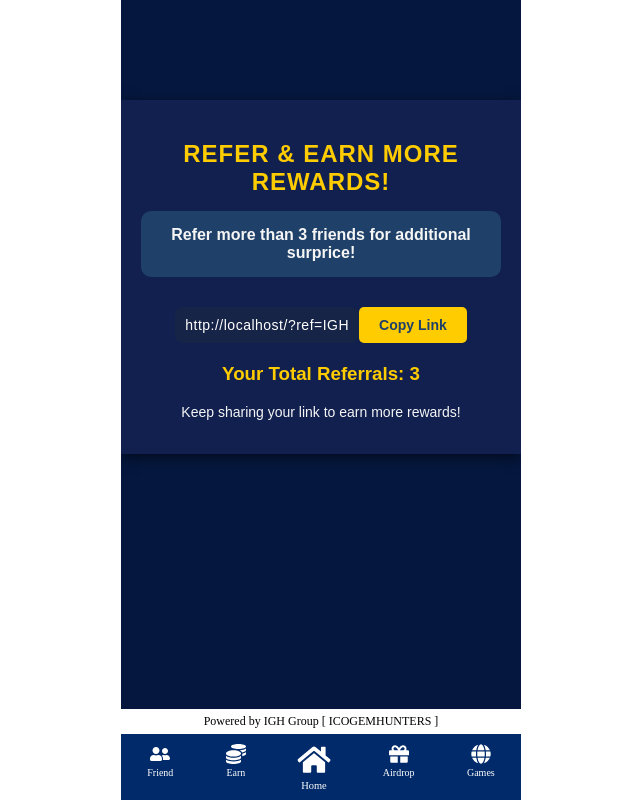
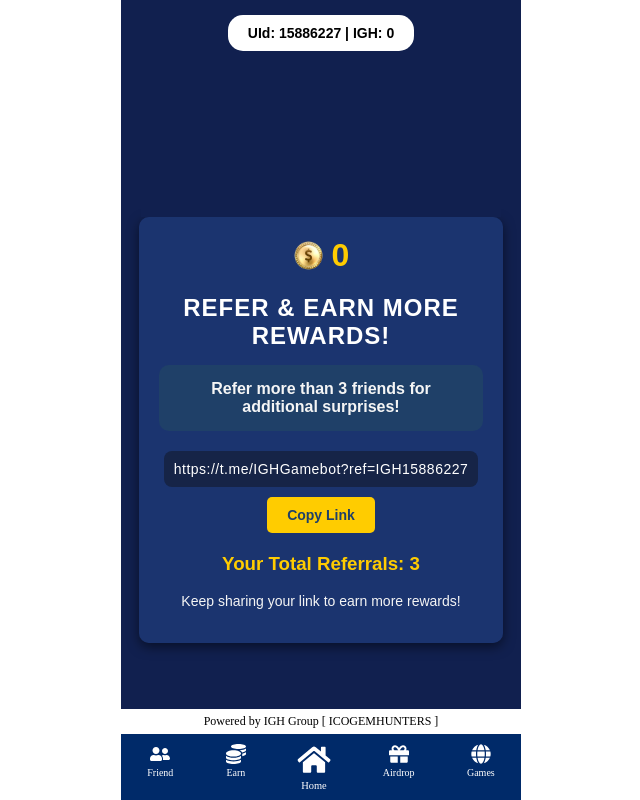
Before and after one commit to crizanp/TG-Test-Frontend, a React (Create React App) app: page /friend in a window 1280 px wide. Shown: the whole page, without its empty margins (319-959 px from the left). Built offline with nearby package versions, Linux system fonts and the light colour scheme; no server answers.

Commit message:
referall frontend updated 1

```diff
--- a/src/components/FriendPage.js
+++ b/src/components/FriendPage.js
@@ -1,22 +1,66 @@
-import React, { useState } from 'react';
+import React, { useState, useEffect } from 'react';
 import styled from 'styled-components';
 import { usePoints } from '../context/PointsContext';
+import UserInfo from './UserInfo'; // Assuming you have a UserInfo component
+import dollarImage from '../assets/dollar-homepage.png'; // Correctly import the dollar image
+
+// Main container that centers the content vertically and horizontally
+const MainContainer = styled.div`
+  display: flex;
+  flex-direction: column;
+  justify-content: center;
+  align-items: center;
+  height: 100vh;
+  background: linear-gradient(145deg, #11204f, #11204f);
+  padding: 20px;
+  color: #ffffff;
+  font-family: Arial, sans-serif;
+`;
+
+const StickyUserInfo = styled.div`
+  position: sticky;
+  top: 0;
+  width: 100%;
+  background-color: #11204f;
+  z-index: 1000;
+  padding: 10px 0;
+  display: flex;
+  justify-content: center;
+`;
 
 const ReferralContainer = styled.div`
-  color: #ffffff;
-    font-family: Arial, sans-serif;
-    background: linear-gradient(145deg, #11204f, #11204f);
+  background: linear-gradient(145deg, #1b346f, #1b346f);
   padding: 20px;
-    /* border-radius: 15px; */
   box-shadow: 0 4px 12px rgba(0, 0, 0, 0.5);
   width: 90%;
   max-width: 400px;
-    margin: 25% auto;
   text-align: center;
+  border-radius: 10px;
+`;
+
+const PointsDisplayContainer = styled.div`
+  display: flex;
+  justify-content: center;
+  align-items: center;
+  margin-bottom: 20px;
+`;
+
+const PointsDisplay = styled.div`
+  font-size: 32px;
+  font-weight: bold;
+  color: #ffcc00;
+  display: flex;
+  align-items: center;
+`;
+
+const DollarIcon = styled.img`
+  width: 31px;
+  height: 31px;
+  margin-right: 8px;
 `;
 
 const Title = styled.h2`
-  color: #ffcc00; /* Bright yellow for the title */
+  color: #ffffff;
   margin-bottom: 15px;
   font-size: 24px;
   text-transform: uppercase;
@@ -37,7 +81,7 @@ const ReferralLinkContainer = styled.div`
   margin-top: 15px;
 `;
 
-const ReferralLink = styled.p`
+const ReferralLink = styled.a`
   background-color: #162447; /* Darker blue for the referral link */
   padding: 10px;
   border-radius: 8px;
@@ -47,6 +91,11 @@ const ReferralLink = styled.p`
   color: #ffffff;
   font-size: 14px;
   letter-spacing: 0.5px;
+  text-decoration: none;
+
+  &:hover {
+    text-decoration: underline;
+  }
 `;
 
 const CopyButton = styled.button`
@@ -77,9 +126,16 @@ const ReferralStats = styled.div`
   color: #ffcc00; /* Match the accent color */
 `;
 
-function ReferralPage() {
-  const { userID } = usePoints();
-  const [referralLink] = useState(`${window.location.origin}/?ref=IGH${userID}`);
+function FriendPage() {
+  const { points, userID } = usePoints();
+  const [referralLink, setReferralLink] = useState('');
+
+  useEffect(() => {
+    if (userID) {
+      setReferralLink(`https://t.me/IGHGamebot?ref=IGH${userID}`);
+    }
+  }, [userID]);
+
   const [copySuccess, setCopySuccess] = useState('');
 
   const handleCopyLink = () => {
@@ -95,13 +151,23 @@ function ReferralPage() {
   const totalReferrals = 3; // Replace with actual logic to get total referrals from backend
 
   return (
+    <MainContainer>
+      <StickyUserInfo>
+        <UserInfo />
+      </StickyUserInfo>
       <ReferralContainer>
+        <PointsDisplayContainer>
+          <PointsDisplay><DollarIcon src={dollarImage} alt="Dollar Icon" /> {Math.floor(points)}</PointsDisplay>
+        </PointsDisplayContainer>
+
         <Title>Refer & Earn More Rewards!</Title>
-      <PointsNotice>Refer more than 3 friends for additional surprice!</PointsNotice>
+        <PointsNotice>Refer more than 3 friends for additional surprises!</PointsNotice>
 
         <ReferralLinkContainer>
-        <ReferralLink>{referralLink}</ReferralLink>
-        <CopyButton onClick={handleCopyLink}>Copy Link</CopyButton>
+          <ReferralLink href={referralLink} target="_blank" rel="noopener noreferrer">
+            {referralLink || 'Generating your referral link...'}
+          </ReferralLink>
+          <CopyButton onClick={handleCopyLink} disabled={!referralLink}>Copy Link</CopyButton>
           {copySuccess && <Notice>{copySuccess}</Notice>}
         </ReferralLinkContainer>
 
@@ -110,7 +176,8 @@ function ReferralPage() {
           <Notice>Keep sharing your link to earn more rewards!</Notice>
         </ReferralStats>
       </ReferralContainer>
+    </MainContainer>
   );
 }
 
-export default ReferralPage;
+export default FriendPage;
```
Lines whose indentation alone changed are shown as unchanged.
